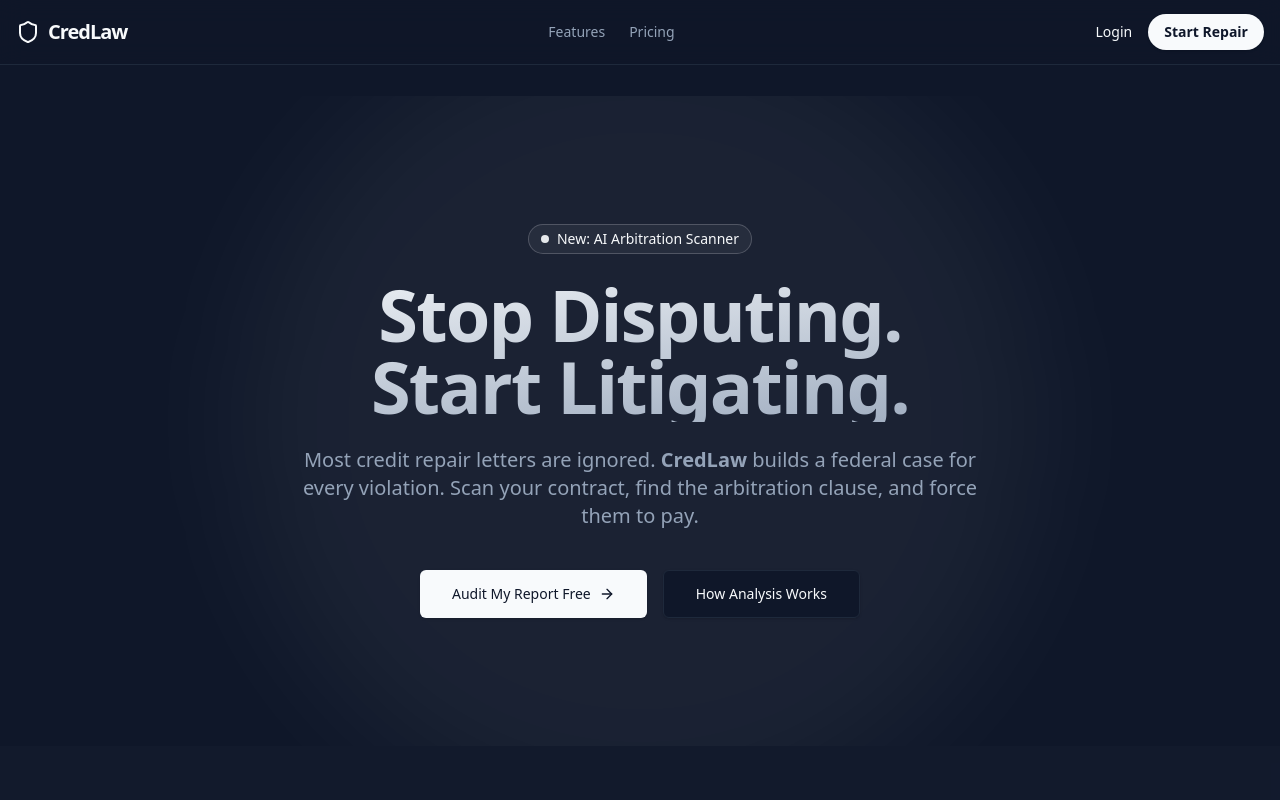
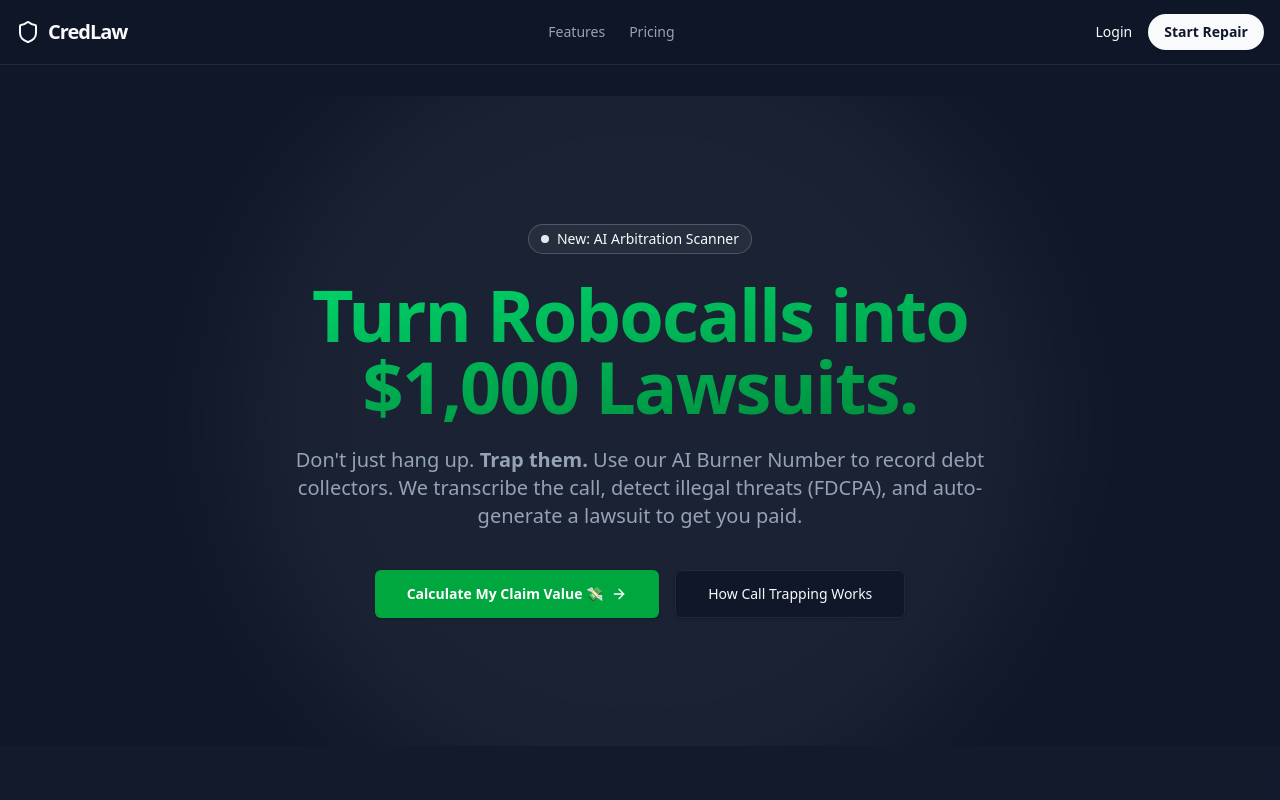
Before and after one commit to outlier1804/credlaw-mvp, a Next.js app: page / in a window 1280 px wide. Shown: the top 800 px of the page. Built offline with nearby package versions, Linux system fonts and the light colour scheme.

Commit message:
feat: pivot landing page to predator call trap

```diff
--- a/app/page.tsx
+++ b/app/page.tsx
@@ -32,18 +32,18 @@
               <span className="flex h-2 w-2 rounded-full bg-primary mr-2 animate-pulse"></span>
               New: AI Arbitration Scanner
             </div>
-            <h1 className="text-4xl md:text-7xl font-extrabold tracking-tight mb-6 bg-gradient-to-br from-foreground to-muted-foreground bg-clip-text text-transparent">
-              Stop Disputing. <br /> Start Litigating.
+            <h1 className="text-4xl md:text-7xl font-extrabold tracking-tight mb-6 bg-gradient-to-br from-green-400 to-green-700 bg-clip-text text-transparent">
+              Turn Robocalls into <br /> $1,000 Lawsuits.
             </h1>
             <p className="mx-auto max-w-[700px] text-lg md:text-xl text-muted-foreground mb-10">
-              Most credit repair letters are ignored. <strong>CredLaw</strong> builds a federal case for every violation. Scan your contract, find the arbitration clause, and force them to pay.
+              Don't just hang up. <strong>Trap them.</strong> Use our AI Burner Number to record debt collectors. We transcribe the call, detect illegal threats (FDCPA), and auto-generate a lawsuit to get you paid.
             </p>
             <div className="flex flex-col sm:flex-row gap-4 justify-center">
-              <Link href="/signup" className="inline-flex h-12 items-center justify-center rounded-md bg-primary px-8 text-sm font-medium text-primary-foreground shadow transition-colors hover:bg-primary/90">
-                Audit My Report Free <ArrowRight className="ml-2 h-4 w-4" />
+              <Link href="/signup" className="inline-flex h-12 items-center justify-center rounded-md bg-green-600 px-8 text-sm font-bold text-white shadow transition-all hover:bg-green-700 hover:scale-105">
+                Calculate My Claim Value 💸 <ArrowRight className="ml-2 h-4 w-4" />
               </Link>
               <Link href="#how-it-works" className="inline-flex h-12 items-center justify-center rounded-md border border-input bg-background px-8 text-sm font-medium shadow-sm transition-colors hover:bg-accent hover:text-accent-foreground">
-                How Analysis Works
+                How Call Trapping Works
               </Link>
             </div>
           </div>
```
